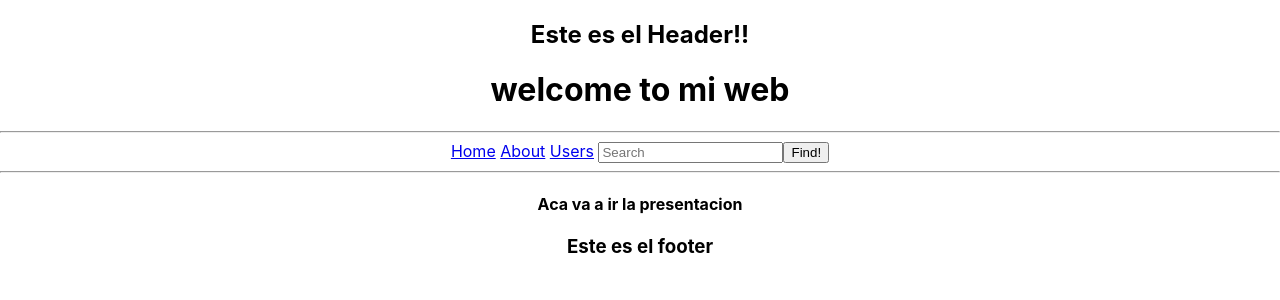
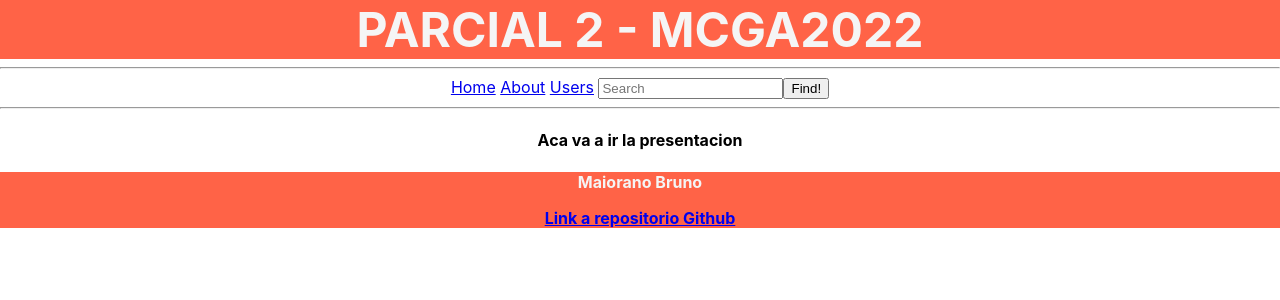
Before and after one commit to BrunoMaiorano/MCGA_Recuperatorio_2doParcial, a React (Create React App) app: page / in a window 1280 px wide. Shown: the top 300 px of the page. Built offline with nearby package versions, Linux system fonts and the light colour scheme.

Commit message:
MCGA03-Modificaciones en Layout

```diff
--- /dev/null
+++ b/src/components/Footer/footer.module.css
@@ -0,0 +1,10 @@
+.container {
+    align-items: center;
+    background-color: tomato;
+}
+
+.title {
+    font-size: 1rem;
+    font-weight: bold;
+    color: whitesmoke;
+}
--- a/src/components/Footer/index.jsx
+++ b/src/components/Footer/index.jsx
@@ -1,7 +1,12 @@
+import styles from "./footer.module.css"
+
 const Footer = () => {
     return(
-        <div>
-            <h3>Este es el footer</h3>
+        <div className={styles.container}>
+            <div className={styles.title}>
+                <p>Maiorano Bruno</p>
+                <a href="https://github.com/BrunoMaiorano/MCGA_Recuperatorio_2doParcial">Link a repositorio Github</a>
+            </div>
         </div>
     )
 }
--- /dev/null
+++ b/src/components/Header/header.module.css
@@ -0,0 +1,10 @@
+.container {
+    align-items: center;
+    background-color: tomato;
+}
+
+.title {
+    font-size: 3rem;
+    font-weight: bold;
+    color: whitesmoke;
+}
--- a/src/components/Header/index.jsx
+++ b/src/components/Header/index.jsx
@@ -1,6 +1,10 @@
+import styles from "./header.module.css"
+
 const Header = () => {
     return(
-        <h2>Este es el Header!!</h2>
+        <div className={styles.container}>
+            <div className={styles.title}>PARCIAL 2 - MCGA2022</div>
+        </div>
     )
 }
 
--- a/src/components/Layout/index.jsx
+++ b/src/components/Layout/index.jsx
@@ -1,6 +1,6 @@
 import Header from "../Header"
 import Footer from "../Footer"
-import Navbar from "../Navbar"
+import Navbar from "../Navbar/Navbar"
 import { Outlet } from "react-router-dom"
 
 
@@ -8,7 +8,6 @@ const Layout = () => {
     return(
         <div>
             <Header />
-            <h1>welcome to mi web</h1>
             <Navbar />
             <Outlet /> {/* vendria funcionar como mi body */}
             <Footer />
--- a/src/pages/Users.jsx
+++ b/src/pages/Users.jsx
@@ -1,6 +1,39 @@
-const Users = () => {
-    return(
-        <h4>Users pages</h4>
-    )
+import { useEffect } from 'react'
+import {useDispatch, useSelector} from 'react-redux'
+import{ saveUsers } from "../redux/Users/thunks"
+
+
+const Users = (props) => {
+
+    const {users, isLoading} = useSelector((state) => state.users.users)
+    const dispatch = useDispatch();
+
+    useEffect(() => {
+        dispatch(saveUsers())
+    }, [dispatch])
+
+    console.log(users)
+
+    if(isLoading === true){
+        return(
+          <p>cargando...</p>
+        )
+      } else {
+        return (
+          <div className="App">
+          <h3>Lista de Usuarios</h3>
+          {users?.map((user) => {
+               return(
+                <li key={user.id}>
+                  <strong>{user.firstName}</strong> {" "}
+                </li>
+              )
+
+          })}
+
+          </div>
+        )
+
+    }
 }
-export default Users;
+export default Users
```
Also changed, not shown: src/App.js (+1 -35 lines), src/components/Navbar/Navbar.jsx (renamed from src/components/Navbar.jsx).
